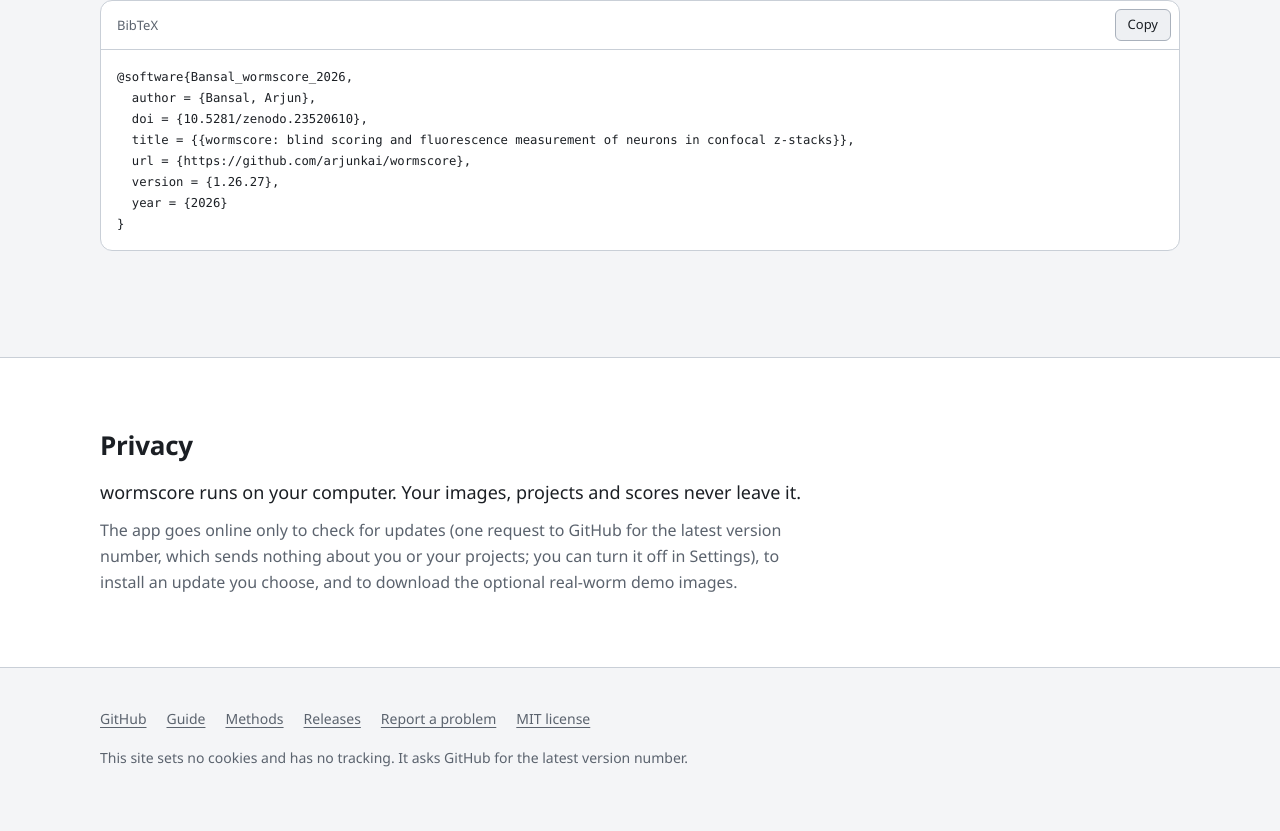
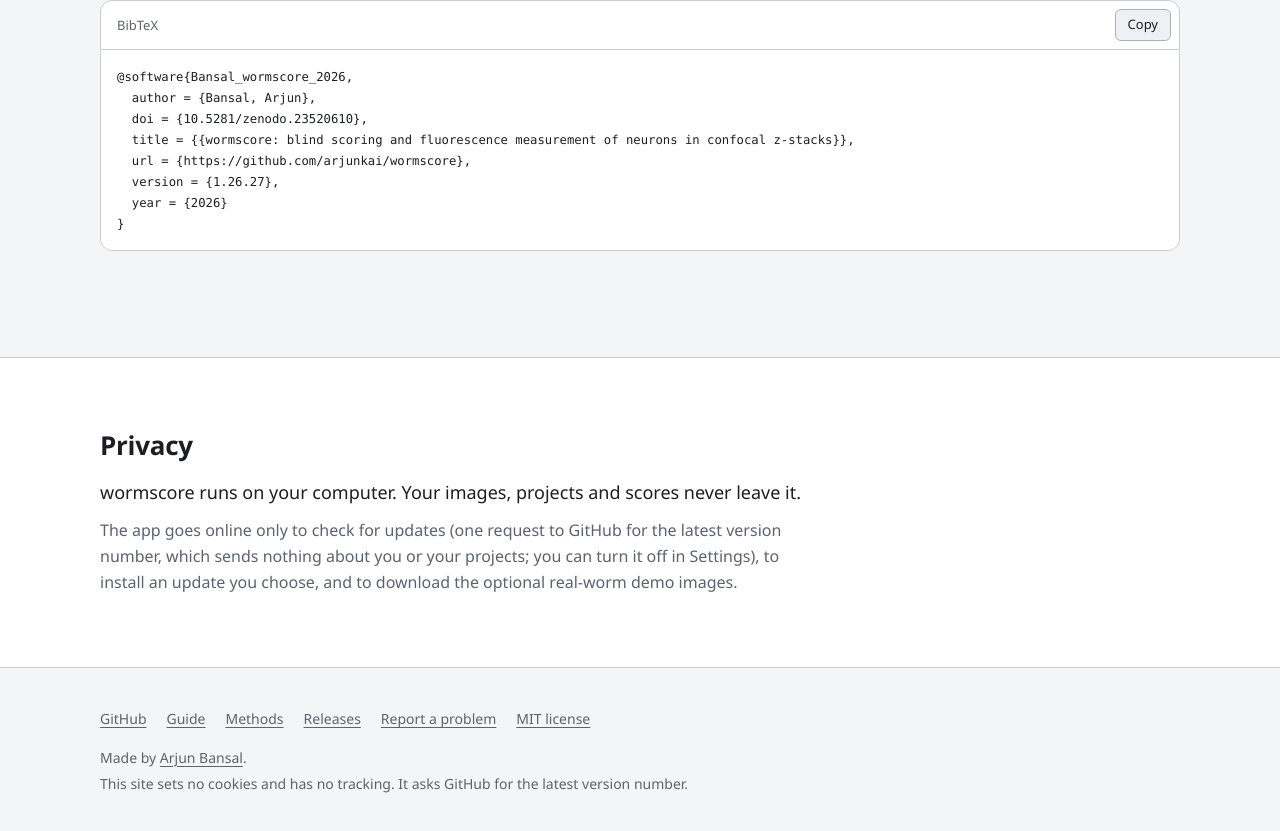
Before and after one commit to arjunkai/wormscore-site, a plain HTML site: page index.html in a window 1280 px wide. Shown: the part 3523-4354 px from the top of the page. Drawn offline with Linux system fonts and the light colour scheme; no server answers.

Commit message:
Name the author in the footer; add README
Co-Authored-By: Claude Opus 5.5 <noreply@anthropic.com>

```diff
--- a/index.html
+++ b/index.html
@@ -5,6 +5,7 @@
 <meta name="viewport" content="width=device-width, initial-scale=1">
 <title>wormscore: blind scoring of C. elegans images</title>
 <meta name="description" content="Free desktop app for blind scoring of fluorescent neurons in C. elegans microscope images. Runs on your computer, reads microscope files as they are, and writes the tables, tests and a draft Methods paragraph when you unblind.">
+<meta name="author" content="Arjun Bansal">
 <meta name="color-scheme" content="light dark">
 <meta name="theme-color" content="#f4f5f7" media="(prefers-color-scheme: light)">
 <meta name="theme-color" content="#121417" media="(prefers-color-scheme: dark)">
@@ -189,6 +190,7 @@ wormscore-launcher</code></pre>
       <a href="https://github.com/arjunkai/wormscore/issues/new">Report a problem</a>
       <a href="https://github.com/arjunkai/wormscore/blob/main/LICENSE">MIT license</a>
     </nav>
+    <p>Made by <a href="https://github.com/arjunkai">Arjun Bansal</a>.</p>
     <p>This site sets no cookies and has no tracking. It asks GitHub for the latest version number.</p>
   </div>
 </footer>
--- a/style.css
+++ b/style.css
@@ -175,6 +175,7 @@ pre { margin: 12px 0 0; padding: 12px 14px; background: var(--raised); border-ra
 .foot a { color: var(--muted); }
 .foot a:hover { color: var(--text); }
 .foot p { margin-top: 16px; }
+.foot p + p { margin-top: 4px; }
 
 /* ------------------------------------------------------------ narrower screens */
 @media (max-width: 960px) {
```
Also changed, not shown: 1 other file.
